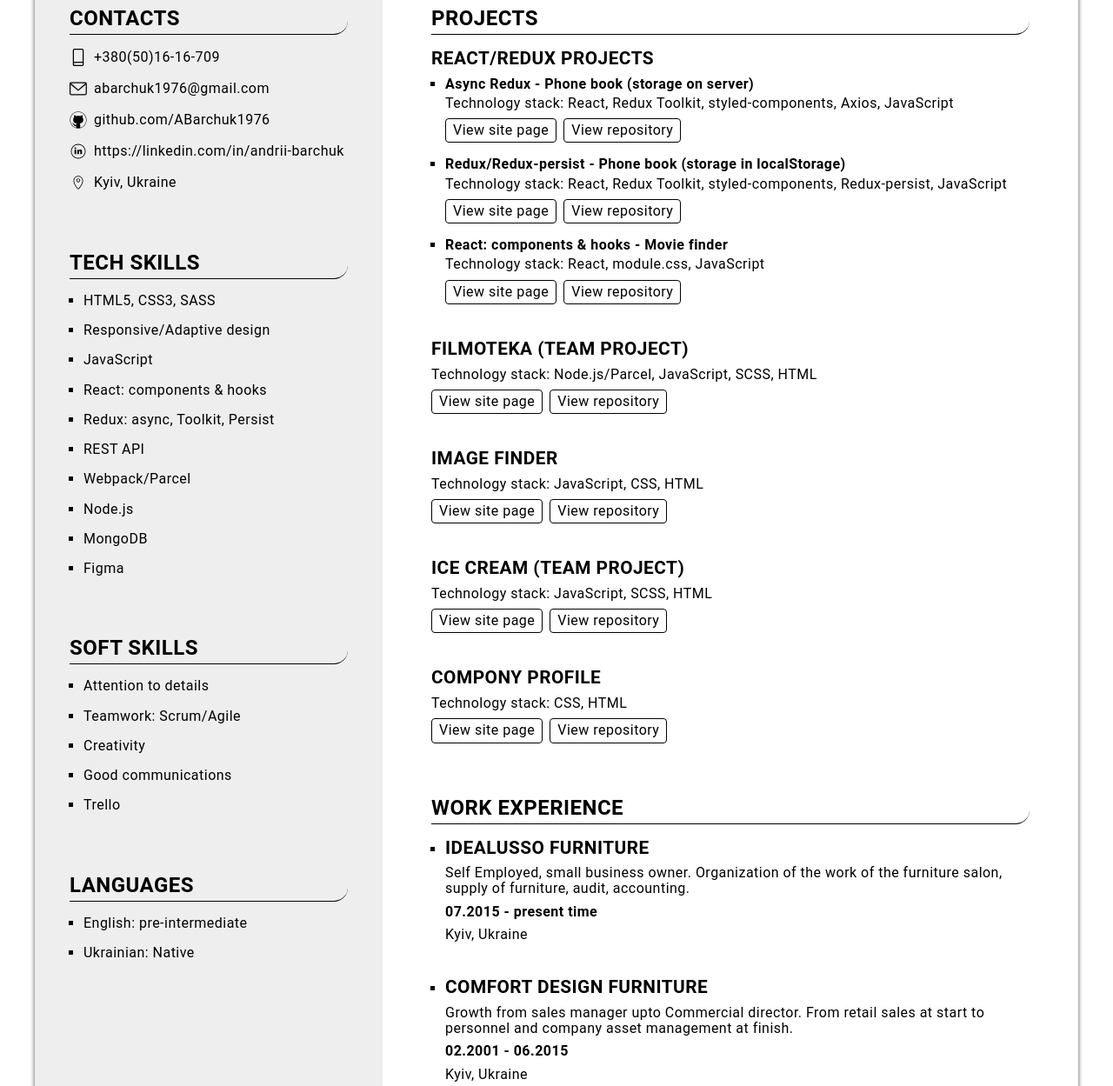
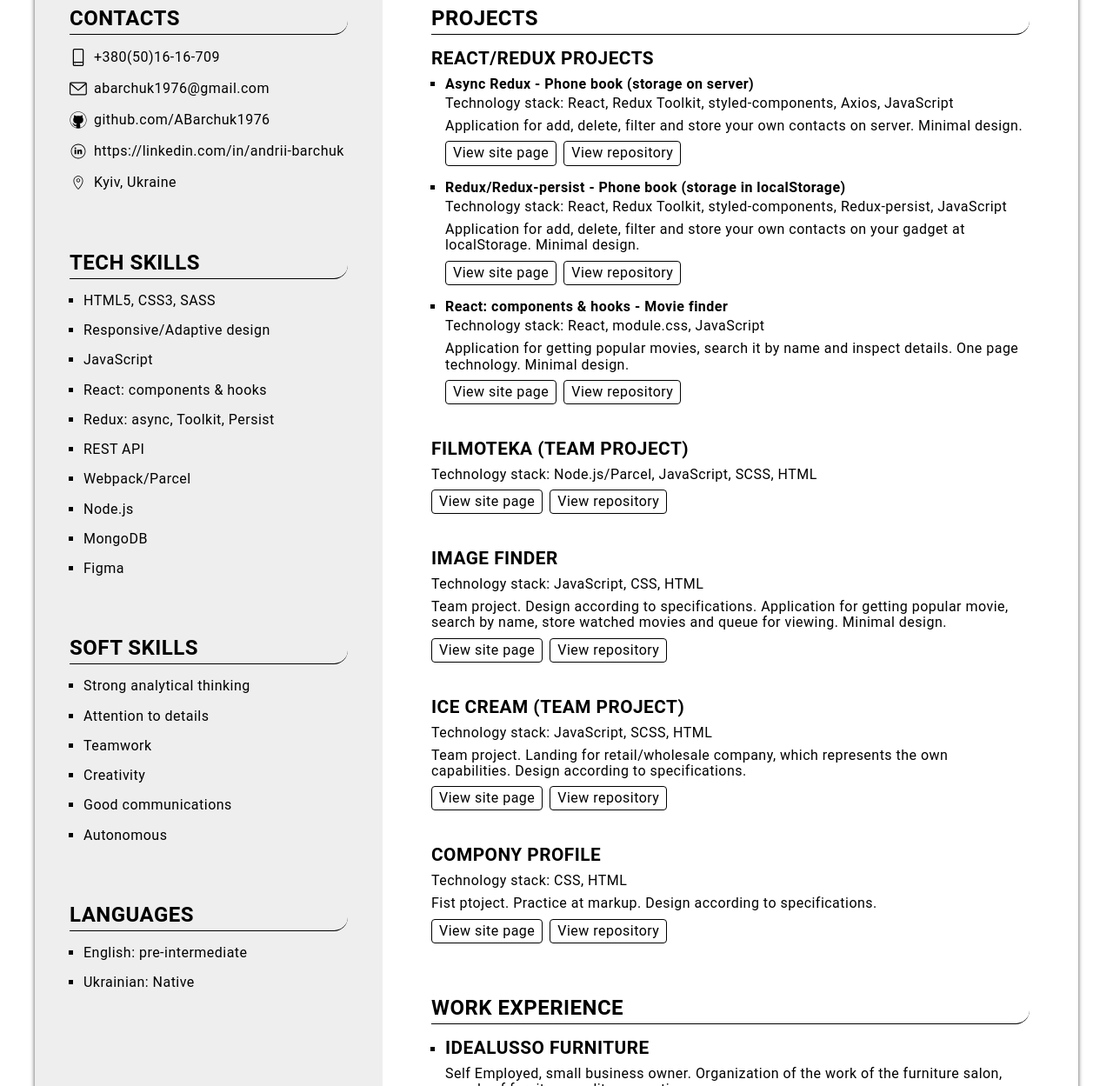
Before and after one commit to ABarchuk1976/Andrii-Barchuk-resume, a plain HTML site: page index.html in a window 1280 px wide. Shown: the part 397-1646 px from the top of the page at 87% size. Drawn offline with nearby package versions, Linux system fonts and the light colour scheme.

Commit message:
fixed all

```diff
--- a/index.html
+++ b/index.html
@@ -51,6 +51,11 @@
                     Technology stack: React, Redux Toolkit, styled-components,
                     Axios, JavaScript
                   </p>
+                  <p class="text">
+                    Application for add, delete, filter and store your own
+                    contacts on server. Minimal design.
+                  </p>
+
                   <div class="link-set">
                     <a
                       class="link link-bordered"
@@ -77,6 +82,10 @@
                       Technology stack: React, Redux Toolkit, styled-components,
                       Redux-persist, JavaScript
                     </p>
+                    <p class="text">
+                      Application for add, delete, filter and store your own
+                      contacts on your gadget at localStorage. Minimal design.
+                    </p>
                   </div>
                   <div class="link-set">
                     <a
@@ -101,6 +110,10 @@
                     </h4>
                     <p class="text">
                       Technology stack: React, module.css, JavaScript
+                    </p>
+                    <p class="text">
+                      Application for getting popular movies, search it by name
+                      and inspect details. One page technology. Minimal design.
                     </p>
                   </div>
                   <div class="link-set">
@@ -145,6 +158,11 @@
             <li class="subsection-item">
               <h3 class="h3-title">Image finder</h3>
               <p class="text">Technology stack: JavaScript, CSS, HTML</p>
+              <p class="text">
+                Team projeсt. Design according to specifications. Application
+                for getting popular movie, search by name, store watched movies
+                and queue for viewing. Minimal design.
+              </p>
               <div class="link-set">
                 <a
                   class="link link-bordered"
@@ -164,6 +182,11 @@
             <li class="subsection-item">
               <h3 class="h3-title">Ice Cream (team project)</h3>
               <p class="text">Technology stack: JavaScript, SCSS, HTML</p>
+              <p class="text">
+                Team projeсt. Landing for retail/wholesale company, which
+                represents the own capabilities. Design according to
+                specifications.
+              </p>
               <div class="link-set">
                 <a
                   class="link link-bordered"
@@ -183,6 +206,10 @@
             <li class="subsection-item">
               <h3 class="h3-title">Compony profile</h3>
               <p class="text">Technology stack: CSS, HTML</p>
+              <p class="text">
+                Fist ptoject. Practice at markup. Design according to
+                specifications.
+              </p>
               <div class="link-set">
                 <a
                   class="link link-bordered"
@@ -341,11 +368,12 @@
           <li class="aside-item">
             <h2 class="h2-title h2_unperline">Soft Skills</h2>
             <ul class="aside-subsection square-style">
+              <li>Strong analytical thinking</li>
               <li>Attention to details</li>
-              <li>Teamwork: Scrum/Agile</li>
+              <li>Teamwork</li>
               <li>Creativity</li>
               <li>Good communications</li>
-              <li>Trello</li>
+              <li>Autonomous</li>
             </ul>
           </li>
           <li class="aside-item">
```
